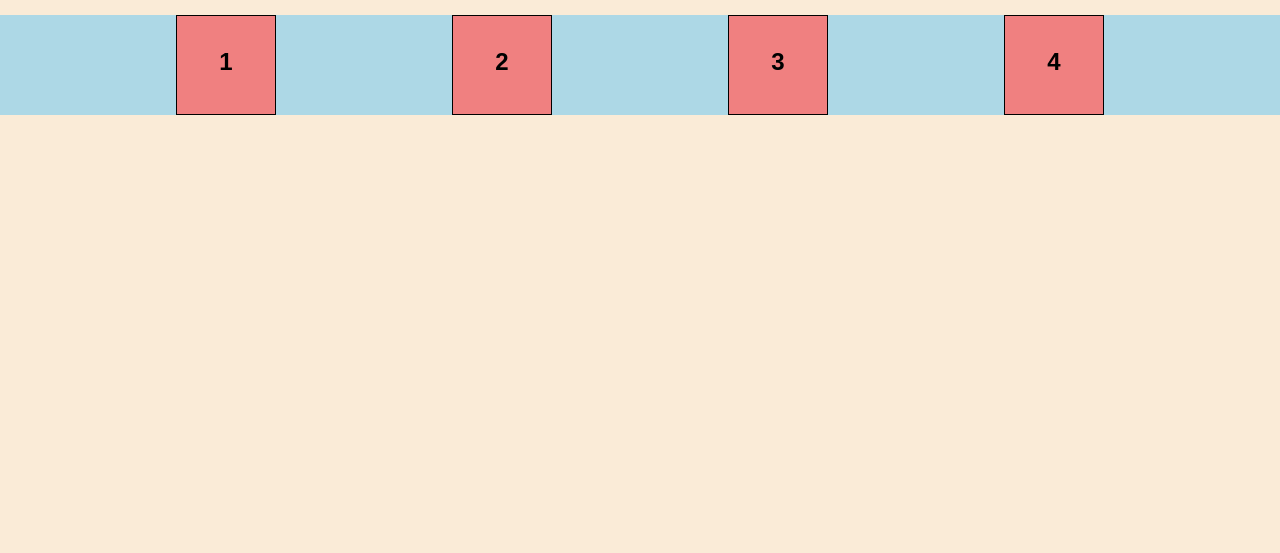
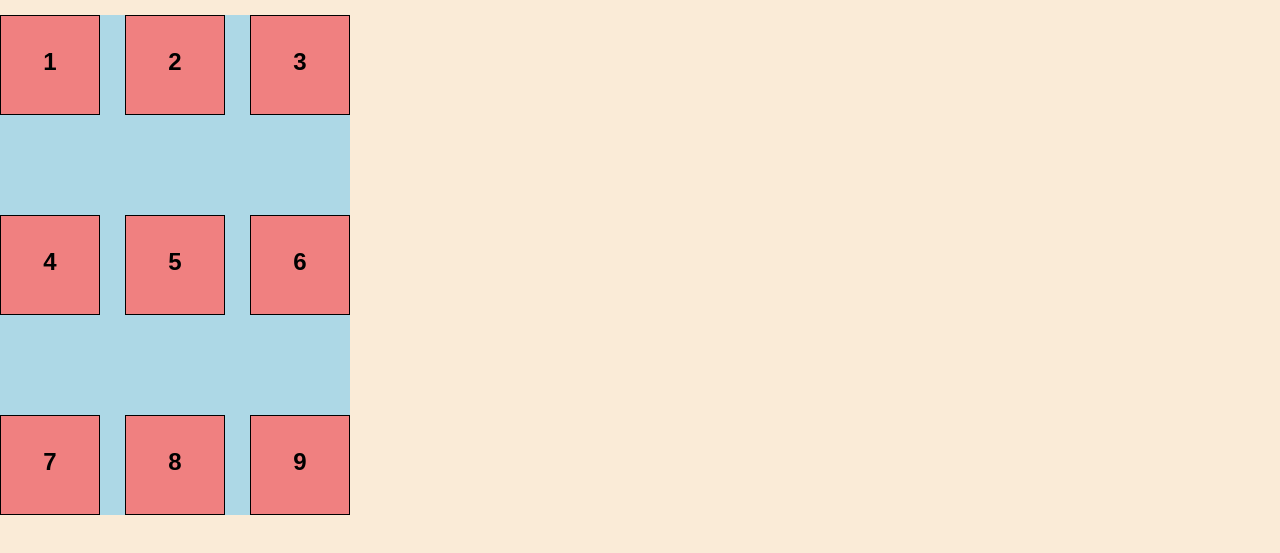
Before and after one commit to LuisToscano74/Flex-box, a plain HTML site: page index.html in a window 1280 px wide. Shown: the part 59-612 px from the top of the page. Drawn offline with Linux system fonts and the light colour scheme.

Commit message:
Se práctico el align-content

```diff
--- a/index.html
+++ b/index.html
@@ -14,6 +14,11 @@
     <div class="item">2</div>
     <div class="item">3</div>
     <div class="item">4</div>
+    <div class="item">5</div>
+    <div class="item">6</div>
+    <div class="item">7</div>
+    <div class="item">8</div>
+    <div class="item">9</div>
   </div>
 
 </body>
--- a/style.css
+++ b/style.css
@@ -15,19 +15,33 @@ body {
   /*display: inline-flex; Se ajusta en el ancho de los bordes*/
   display: flex; /* Se ajusta al espacio disponible - Es el más común de usar*/
 
-  flex-direction: row; /* Valor por Default */
+  /*flex-direction: row;  Valor por Default */
   /*flex-direction: row-reverse; Derecha a izquierda */
   /*flex-direction: column; Abajo hacia arriba */
   /*flex-direction: column-reverse; Arriba a abajo */
-  background-color: lightblue;
-  justify-content: start; /* Alinea a la izquierda */
-  justify-content: end; /* Alinea a la derecha */
-  justify-content: center; /* Alinea al centro */
-  justify-content: space-around; /* Asigna espacio alrededor de cada elemento */
-  justify-content: space-between; /* Asigna espacio entre cada elemento */
-  justify-content: space-evenly; /* Asigna espacio entre los elementos y el contenedor */
+  /*background-color: lightblue;
+  /*justify-content: start;  Alinea a la izquierda */
+  /*justify-content: end; Alinea a la derecha */
+  /*justify-content: center;  Alinea al centro */
+  /*justify-content: space-around;  Asigna espacio alrededor de cada elemento */
+  /*justify-content: space-between;  Asigna espacio entre cada elemento */
+  /*justify-content: space-evenly; Asigna espacio entre los elementos y el contenedor */
+    height: 500px; /* Damos una altura para los items  */
+    width: 350px;
+    /*flex-wrap: nowrap;  /* Este es el valor por Default. Los items se ajustan al ancho del contenedor */
+    flex-wrap: wrap; /* Esto permite tener multiples líneas, si los items no caben en el contenedor, dará un salto de línea */
+    /*align-content: flex-start; /* Ajusta las líneas al inicio del eje transversal */
+    align-content: flex-end; /* Ajusta las líneas al final del eje transversal */
+    align-content: center; /* Ajusta las líneas al centro del eje transversal */
+    /*align-content:space-around; /* Distribuye al espacio alrededor de cada línea  */
+    align-content: space-between; /* Distribuye al espacio proporcionalmente entre cada línea. Sin considerar el contenedor*/
+    /*align-content: space-evenly; /* Distribuye al espacio proporcionalmente entre las líneas y el contenedor */
+    /*align-content: stretch; /* Estiran el alto de los items sobre el eje transversal. Los items  */
+    background-color: lightblue;
+    align-content: space-evenly;
+    justify-content: space-between;
+    align-content:space-between;
 
-}
 
 .item {
   width: 100px;
```
